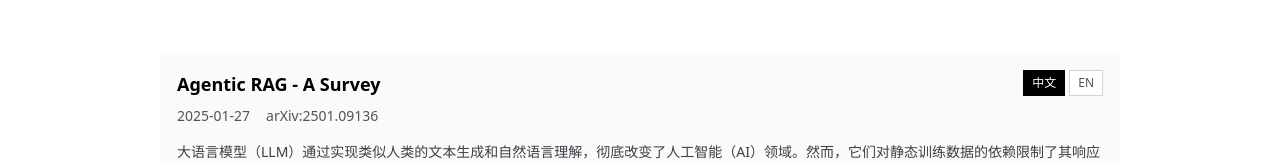
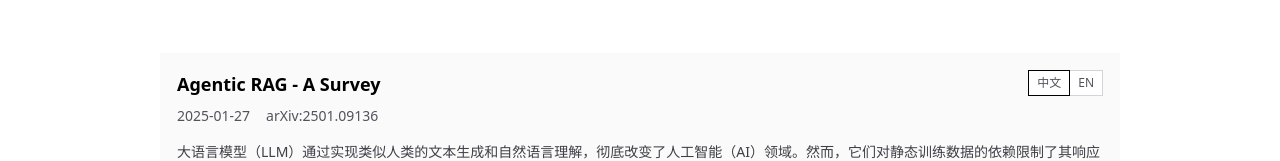
Before and after one commit to yc-w-cn/agent-research, a Next.js app: page /agent-research/papers in a window 1280 px wide. Shown: the part 318-479 px from the top of the page. Built offline with nearby package versions, Linux system fonts and the light colour scheme.

Commit message:
refactor 将语言切换功能提取为独立组件
将PaperItem中的语言切换逻辑提取为独立的LanguageSwitcher组件
简化PaperItem的代码结构，提高可维护性

```diff
--- /dev/null
+++ b/src/components/LanguageSwitcher.tsx
@@ -0,0 +1,60 @@
+'use client';
+
+import { cn } from '@/lib/utils';
+
+import { Language, useLanguage } from '@/contexts/LanguageContext';
+
+interface LanguageSwitcherProps {
+  hasZhContent: boolean;
+  hasEnContent: boolean;
+}
+
+export default function LanguageSwitcher({
+  hasZhContent,
+  hasEnContent,
+}: LanguageSwitcherProps) {
+  const { language, setLanguage } = useLanguage();
+
+  const handleLanguageChange = (lang: Language) => {
+    if ((lang === 'zh' && hasZhContent) || (lang === 'en' && hasEnContent)) {
+      setLanguage(lang);
+    }
+  };
+
+  return (
+    <div className="flex">
+      <button
+        onClick={() => {
+          handleLanguageChange('zh');
+        }}
+        disabled={!hasZhContent}
+        className={cn(
+          'px-2 py-1 text-xs border transition-colors cursor-pointer',
+          'bg-white text-zinc-600',
+          language === 'zh'
+            ? 'border-black'
+            : 'border-zinc-300 hover:border-zinc-400 border-r-0',
+          !hasZhContent ? 'opacity-40 cursor-not-allowed' : '',
+        )}
+      >
+        中文
+      </button>
+      <button
+        onClick={() => {
+          handleLanguageChange('en');
+        }}
+        disabled={!hasEnContent}
+        className={cn(
+          'px-2 py-1 text-xs border transition-colors cursor-pointer',
+          'bg-white text-zinc-600',
+          language === 'en'
+            ? 'border-black'
+            : 'border-zinc-300 hover:border-zinc-400 border-l-0',
+          !hasEnContent ? 'opacity-40 cursor-not-allowed' : '',
+        )}
+      >
+        EN
+      </button>
+    </div>
+  );
+}
--- a/src/components/PaperItem.tsx
+++ b/src/components/PaperItem.tsx
@@ -5,9 +5,10 @@ import dayjs from 'dayjs';
 import { getArxivSubjectName } from '@/lib/arxiv-subjects';
 import { ContentItem } from '@/lib/content';
 
-import { Language, useLanguage } from '@/contexts/LanguageContext';
+import { useLanguage } from '@/contexts/LanguageContext';
 
 import Card from './Card';
+import LanguageSwitcher from './LanguageSwitcher';
 import Tags from './Tags';
 
 interface PaperItemProps {
@@ -15,7 +16,7 @@ interface PaperItemProps {
 }
 
 export default function PaperItem({ data }: PaperItemProps) {
-  const { language, setLanguage } = useLanguage();
+  const { language } = useLanguage();
 
   const hasZhContent = Boolean(
     typeof data.arxiv?.description === 'object'
@@ -27,12 +28,6 @@ export default function PaperItem({ data }: PaperItemProps) {
       ? data.arxiv.description?.en
       : data.arxiv?.description,
   );
-
-  const handleLanguageChange = (lang: Language) => {
-    if ((lang === 'zh' && hasZhContent) || (lang === 'en' && hasEnContent)) {
-      setLanguage(lang);
-    }
-  };
 
   const getDescription = () => {
     if (typeof data.arxiv?.description === 'object') {
@@ -52,33 +47,11 @@ export default function PaperItem({ data }: PaperItemProps) {
 
   return (
     <Card data={data} href={`/papers/${data.slug}`}>
-      <div className="absolute top-4 right-4 flex gap-1">
-        <button
-          onClick={() => {
-            handleLanguageChange('zh');
-          }}
-          disabled={!hasZhContent}
-          className={`px-2 py-1 text-xs border transition-colors ${
-            language === 'zh'
-              ? 'bg-black text-white border-black'
-              : 'bg-white text-zinc-600 border-zinc-300 hover:border-zinc-400'
-          } ${!hasZhContent ? 'opacity-40 cursor-not-allowed' : ''}`}
-        >
-          中文
-        </button>
-        <button
-          onClick={() => {
-            handleLanguageChange('en');
-          }}
-          disabled={!hasEnContent}
-          className={`px-2 py-1 text-xs border transition-colors ${
-            language === 'en'
-              ? 'bg-black text-white border-black'
-              : 'bg-white text-zinc-600 border-zinc-300 hover:border-zinc-400'
-          } ${!hasEnContent ? 'opacity-40 cursor-not-allowed' : ''}`}
-        >
-          EN
-        </button>
+      <div className="absolute top-4 right-4">
+        <LanguageSwitcher
+          hasZhContent={hasZhContent}
+          hasEnContent={hasEnContent}
+        />
       </div>
       <div className="mt-2 flex items-center gap-4 text-sm text-zinc-600">
         <span>{dayjs(data.date).format('YYYY-MM-DD')}</span>
```
